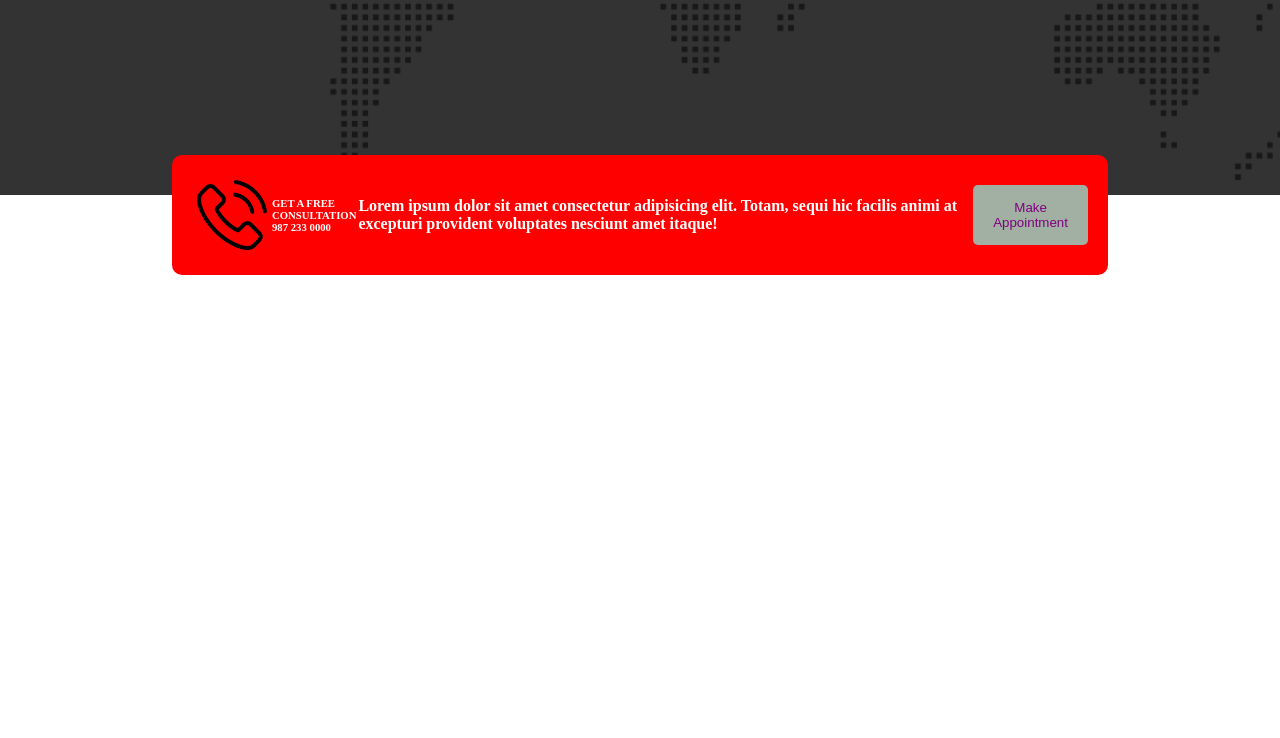
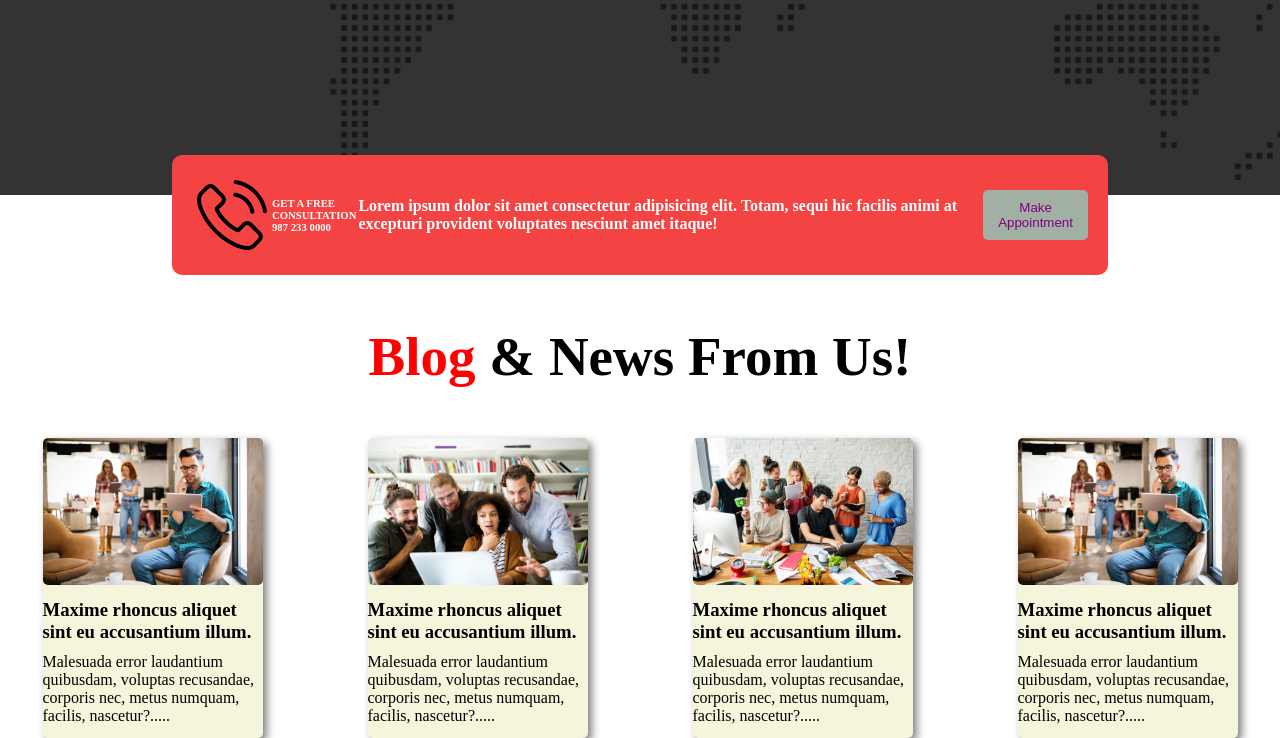
Before and after one commit to hafizit0754/digital-agency, a plain HTML site: page index.html in a window 1280 px wide. Shown: the part 1484-2222 px from the top of the page. Before the commit the page ends 1759 px from the top, so only its background shows below. Drawn offline with Linux system fonts and the light colour scheme.

Commit message:
card section

```diff
--- a/index.html
+++ b/index.html
@@ -88,14 +88,44 @@
                 <img class="icon" src="./asset/icons/phone-call.png" alt="">
                 <h6>GET A FREE CONSULTATION <br>
                     987 233 0000</h6>
-                </div>
-                <div class="appointment-description">
-                    <p>Lorem ipsum dolor sit amet consectetur adipisicing elit. Totam, sequi hic facilis animi at
-                        excepturi provident voluptates nesciunt amet itaque!</p>
+            </div>
+            <div class="appointment-description">
+                <p>Lorem ipsum dolor sit amet consectetur adipisicing elit. Totam, sequi hic facilis animi at
+                    excepturi provident voluptates nesciunt amet itaque!</p>
+
 
             </div>
             <div class="appointment-btn">
-                <button class="btn-app" >Make Appointment</button>
+                <button class="btn-app">Make Appointment</button>
+            </div>
+        </div>
+        <div class="blog-container">
+            <h1 class="title blog-title"><span class="primary">Blog</span> & News From Us!</h1>
+        </div>
+        <div class="cards">
+            <div class="card">
+                <img class="blog-img" src="./asset/image/blog-1.jpg" alt="">
+                <h3 class="card-title">Maxime rhoncus aliquet sint eu accusantium illum.</h3>
+                <p>Malesuada error laudantium quibusdam, voluptas recusandae, corporis nec, metus numquam, facilis,
+                nascetur?.....</p>
+            </div>
+            <div class="card">
+                <img class="blog-img" src="./asset/image/blog-2.jpg" alt="">
+                <h3 class="card-title">Maxime rhoncus aliquet sint eu accusantium illum.</h3>
+                <p>Malesuada error laudantium quibusdam, voluptas recusandae, corporis nec, metus numquam, facilis,
+                nascetur?.....</p>
+            </div>
+            <div class="card">
+                <img class="blog-img" src="./asset/image/blog-3.jpg" alt="">
+                <h3 class="card-title">Maxime rhoncus aliquet sint eu accusantium illum.</h3>
+                <p>Malesuada error laudantium quibusdam, voluptas recusandae, corporis nec, metus numquam, facilis,
+                nascetur?.....</p>
+            </div>
+            <div class="card">
+                <img class="blog-img" src="./asset/image/blog-1.jpg" alt="">
+                <h3 class="card-title">Maxime rhoncus aliquet sint eu accusantium illum.</h3>
+                <p>Malesuada error laudantium quibusdam, voluptas recusandae, corporis nec, metus numquam, facilis,
+                nascetur?.....</p>
             </div>
         </div>
     </main>
--- a/style.css
+++ b/style.css
@@ -138,7 +138,7 @@ ol>li{
     width: 70%;
     margin: auto;
     padding: 20px;
-    background-color: red;
+    background-color: rgb(244, 67, 67);
     border-radius: 10px;
     margin-top: -40px;
     align-items: center;
@@ -151,8 +151,37 @@ ol>li{
 .btn-app{
     background-color: rgb(161, 176, 163);
     border: none;
-    padding: 15px 20px;
+    padding: 10px 15px;
     border-radius: 5px;
     color: purple;
 
 }
+/* Blog Section */
+.blog-title{
+    color: black;
+    text-align: center;
+    margin: 50px;
+}
+/* Card Section */
+.card{
+    width: 220px;
+    height: 300px;
+    background-color: beige;
+    box-shadow: 4px 4px 8px gray;
+    border-radius: 5px;
+
+}
+.blog-img{
+    width: 100%;
+    border-radius: 5px;
+}
+
+.card-title{
+    margin-top: 10px;
+    margin-bottom: 10px;
+}
+.cards{
+    display: flex;
+    justify-content: space-around;
+    gap: 20px;
+}
```
